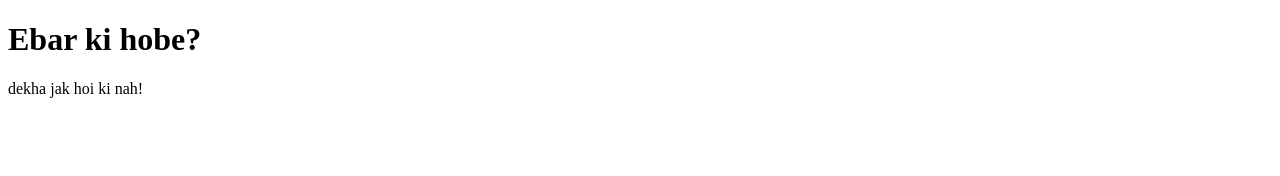
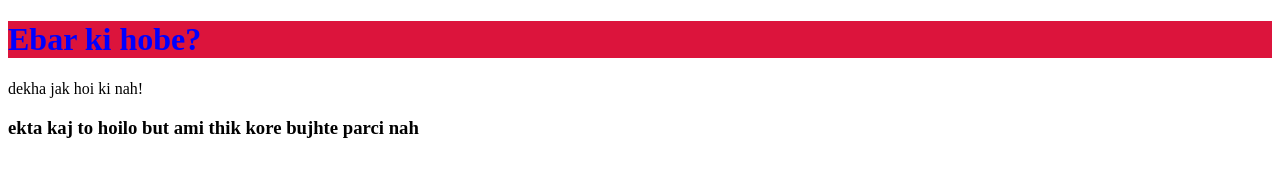
Before and after one commit to ADSM28289/my-first-repo, a plain HTML site: page index.html in a window 1280 px wide. Drawn offline with Linux system fonts and the light colour scheme.

Commit message:
dekhajak

```diff
--- a/index.html
+++ b/index.html
@@ -5,9 +5,11 @@
     <meta http-equiv="X-UA-Compatible" content="IE=edge">
     <meta name="viewport" content="width=device-width, initial-scale=1.0">
     <title>My First Repo</title>
+    <link rel="stylesheet" href="index.css">
 </head>
 <body>
     <h1>Ebar ki hobe?</h1>
     <p>dekha jak hoi ki nah!</p>
+    <h3>ekta kaj to hoilo but ami thik kore bujhte parci nah</h3>
 </body>
 </html>
```
